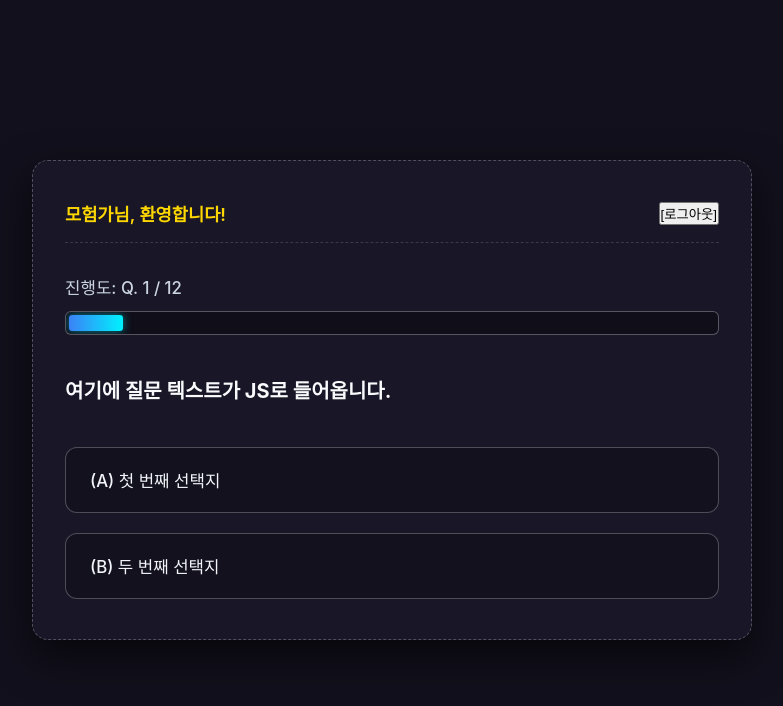
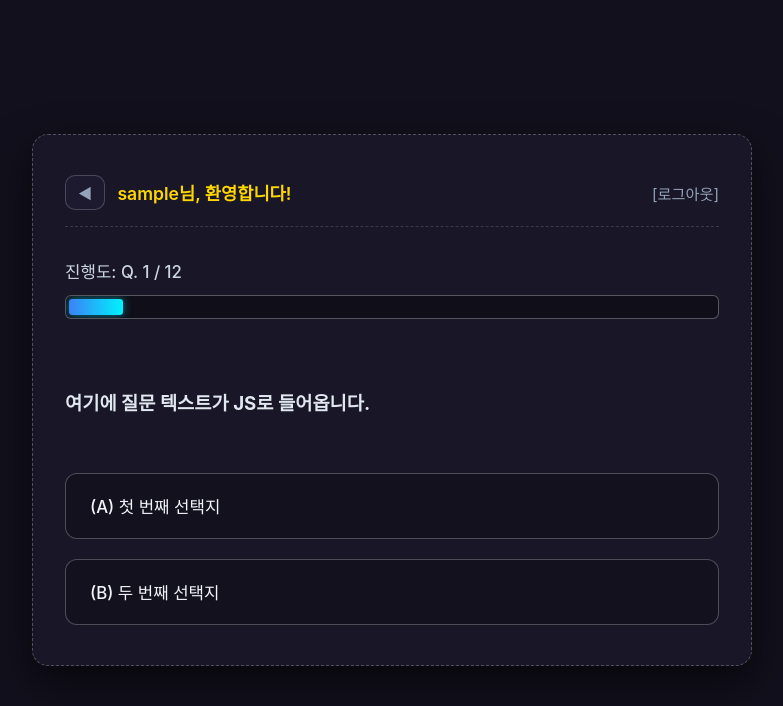
Before and after one commit to RPG-MBTI-Miniproject/rpg-project, a Flask app: template templates/test.html in a window 1280 px wide. Shown: the top 706 px of the page, without its empty margins (248-1031 px from the left). Run offline with Flask 3, Linux system fonts and the light colour scheme; the template is opened without the code that fills it: most values are stand-ins (such as "Sample title", 1, 10 or a date in 2020).

Commit message:
이전 UI 추가

```diff
--- a/static/css/test.css
+++ b/static/css/test.css
@@ -32,22 +32,53 @@ body {
     border-bottom: 1px dashed rgba(255, 255, 255, 0.15);
 }
 
-#welcome-msg {
+.header-left {
+    display: flex;
+    align-items: center;
+    gap: 0.75rem;
+}
+
+/* 헤더용 이전 버튼 스타일 */
+.prev-btn {
+    padding: 0.35rem 0.75rem;
+    background: rgba(30, 27, 50, 0.9);
+    border: 1px solid rgba(255, 255, 255, 0.2);
+    border-radius: 10px;
+    color: #94a3b8;
+    font-size: 0.90rem;
+    cursor: pointer;
+    transition: all 0.2s ease;
+}
+
+.prev-btn:hover {
+    color: #00f2fe;
+    border-color: #00f2fe;
+    background: rgba(45, 40, 75, 0.95);
+}
+
+/* 1번 문항일 때 숨김 처리 */
+.prev-btn.hidden {
+    display: none;
+}
+
+
+.welcome-msg {
     font-size: 1.1rem;
     font-weight: 600;
     color: #ffd700;
 }
 
-#logout-btn {
+.logout-btn {
     background: transparent;
     border: none;
     color: #94a3b8;
     font-size: 0.95rem;
     cursor: pointer;
     transition: color 0.2s ease;
+    text-decoration: none;
 }
 
-#logout-btn:hover {
+.logout-btn:hover {
     color: #ef4444;
 }
 
@@ -83,15 +114,20 @@ body {
 }
 
 .question-area {
-    padding: 0.5rem 0;
+    position: relative;
+    padding: 1.25rem 0 0.5rem 0;
+    min-height: 90px;
+    display: flex;
+    align-items: center;
 }
 
-#question-text {
+.question-text {
     font-size: 1.25rem;
     font-weight: 700;
     line-height: 1.6;
     color: #f8fafc;
     word-break: keep-all;
+    width: 100%;
 }
 
 .answer-buttons {
--- a/templates/index.html
+++ b/templates/index.html
@@ -7,8 +7,8 @@
     <!-- Pretendard Font -->
     <link rel="stylesheet" as="style" crossorigin
         href="https://cdn.jsdelivr.net/gh/orioncactus/pretendard@v1.3.9/dist/web/static/pretendard.min.css" />
-    <link rel="stylesheet" href="{{ url_for('static', filename='style.css') }}">
-    <link rel="stylesheet" href="{{ url_for('static', filename='auth.css') }}?v=3">
+    <link rel="stylesheet" href="{{ url_for('static', filename='css/style.css') }}">
+    <link rel="stylesheet" href="{{ url_for('static', filename='css/auth.css') }}?v=3">
 </head>
 
 <body class="auth-body">
@@ -23,7 +23,7 @@
                 <div class="auth-top-header">
                     <p class="auth-subtitle">당신의 영혼에 깃든 RPG 직업은?</p>
                 </div>
-                <form class="auth-card reveal is-visible" action="{{ url_for('login') }}" method="POST">
+                <form class="auth-card reveal is-visible" method="POST">
                     <div class="auth-header">
                         <h2 class="auth-title">로그인</h2>
                     </div>
--- a/templates/test.html
+++ b/templates/test.html
@@ -5,9 +5,11 @@
     <meta charset="UTF-8">
     <title>RPG MBTI - 모험 진행 중</title>
     <!-- 공통 스타일 및 색상 변수 적용 -->
-    <link rel="stylesheet" href="{{ url_for('static', filename='style.css') }}">
+    <link rel="stylesheet" href="{{ url_for('static', filename='css/style.css') }}">
     <!-- test 전용 스타일 적용 -->
-    <link rel="stylesheet" href="{{ url_for('static', filename='test.css') }}">
+    <link rel="stylesheet" href="{{ url_for('static', filename='css/test.css') }}">
+    <!-- jQuery CDN (test.js의 AJAX 및 DOM 조작용) -->
+    <script src="https://code.jquery.com/jquery-3.7.1.min.js"></script>
 </head>
 
 <body>
@@ -15,8 +17,11 @@
     <div class="test-container">
         <div class="header">
             <!-- TODO: [이정욱] JS로 JWT에서 유저명 추출해서 여기에 텍스트 삽입하기 -->
-            <span id="welcome-msg">모험가님, 환영합니다!</span>
-            <button class="logout-btn" onclick="logout()">[로그아웃]</button>
+            <div class="header-left">
+                <button id="prev-btn" class="prev-btn" title="이전으로">◀</button>
+                <span class="welcome-msg">{{nickname}}님, 환영합니다!</span>
+            </div>
+            <a href="/" class="logout-btn">[로그아웃]</a>
         </div>
 
         <div class="progress-bar">
```
Also changed, not shown: static/css/auth.css (+15 -2 lines), templates/signup.html (+15 -12 lines).
